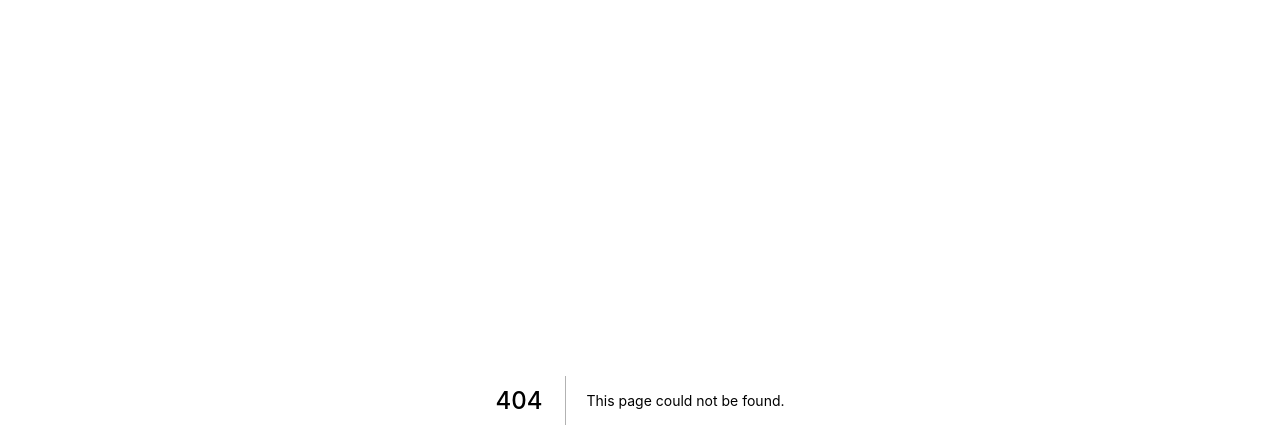
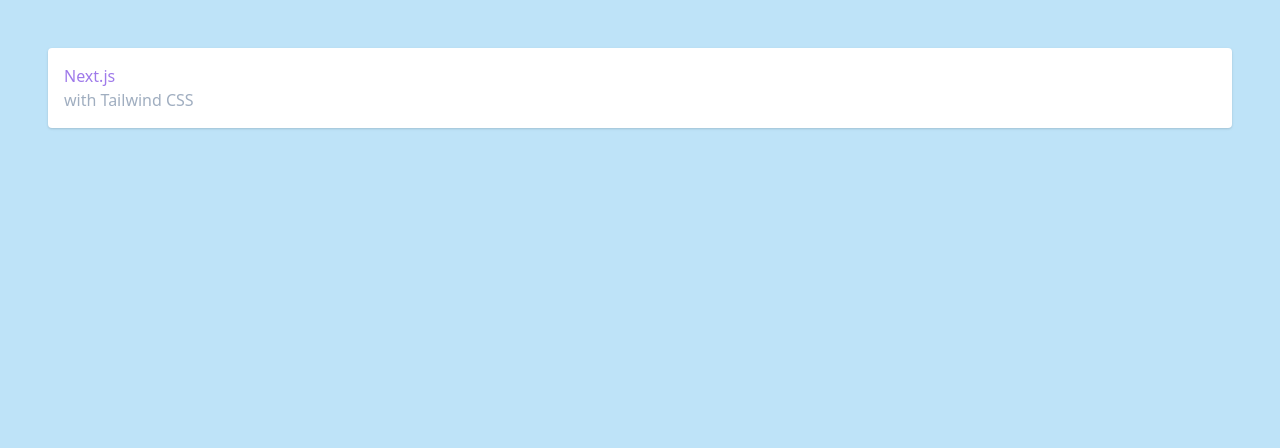
Before and after one commit to DanielCollins96/map-demo, a Next.js app: page /map in a window 1280 px wide. Before the commit this address had no page. Shown: the top 448 px of the page. Built offline with nearby package versions, Linux system fonts and the light colour scheme.

Commit message:
next tailwind setup

```diff
--- a/package.json
+++ b/package.json
@@ -11,5 +11,9 @@
     "next": "9.5.3",
     "react": "16.13.1",
     "react-dom": "16.13.1"
+  },
+  "devDependencies": {
+    "postcss-preset-env": "^6.7.0",
+    "tailwindcss": "^1.8.10"
   }
 }
--- a/pages/_app.js
+++ b/pages/_app.js
@@ -1,4 +1,6 @@
-import '../styles/globals.css'
+// import '../styles/globals.css'
+import '../styles/index.css'
+
 
 function MyApp({ Component, pageProps }) {
   return <Component {...pageProps} />
--- /dev/null
+++ b/pages/map.js
@@ -0,0 +1,6 @@
+export default () => (
+    <div className="p-4 shadow rounded bg-white">
+      <h1 className="text-purple-500 leading-normal">Next.js</h1>
+      <p className="text-gray-500">with Tailwind CSS</p>
+    </div>
+  )
--- /dev/null
+++ b/postcss.config.js
@@ -0,0 +1,3 @@
+module.exports = {
+    plugins: ['tailwindcss', 'postcss-preset-env'],
+  }
--- /dev/null
+++ b/styles/index.css
@@ -0,0 +1,7 @@
+@tailwind base;
+@tailwind components;
+@tailwind utilities;
+
+body {
+  @apply bg-blue-200 p-12;
+}
--- /dev/null
+++ b/tailwind.config.js
@@ -0,0 +1,12 @@
+module.exports = {
+  future: {
+    // removeDeprecatedGapUtilities: true,
+    // purgeLayersByDefault: true,
+  },
+  purge: [],
+  theme: {
+    extend: {},
+  },
+  variants: {},
+  plugins: [],
+}
```
Also changed, not shown: 1 other file (tests, documents, lock files or other folders).
